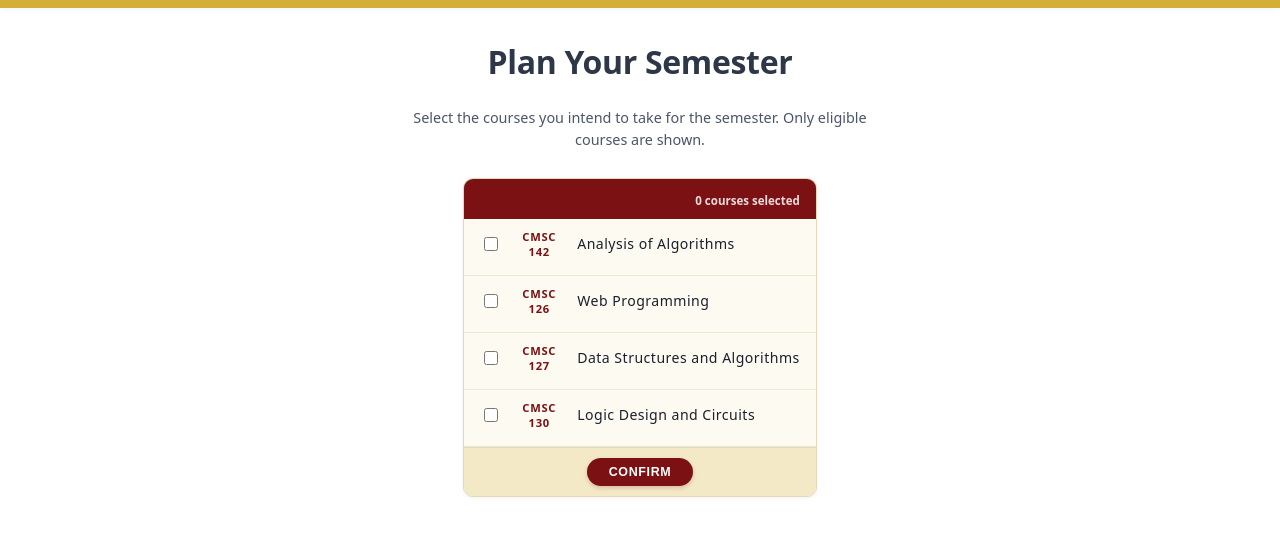
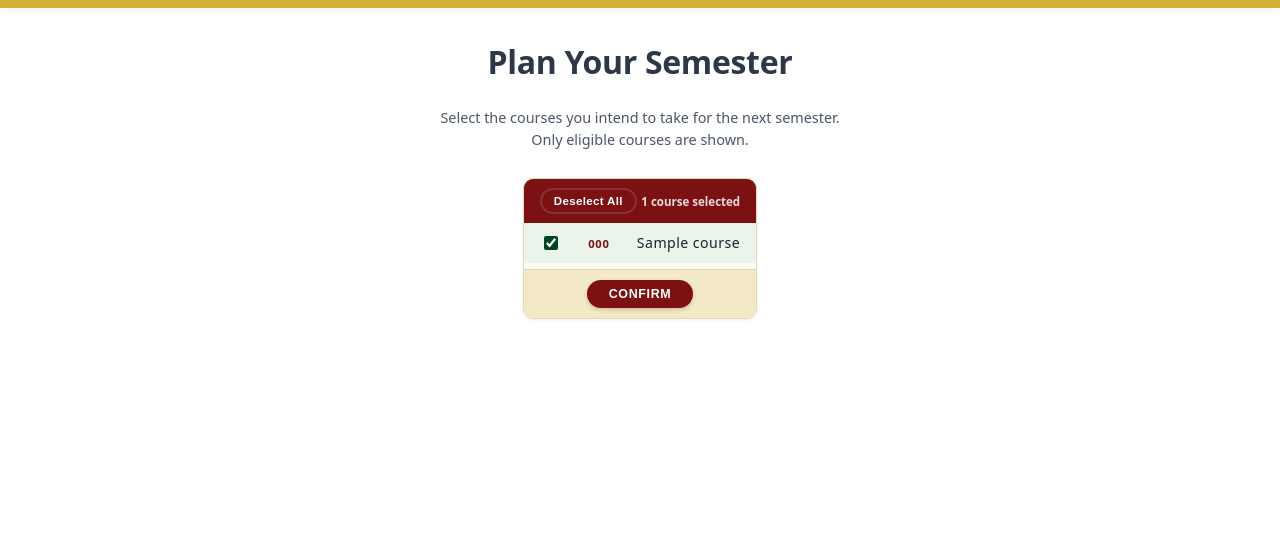
Before and after one commit to smnthmk/142-final-proj, a Flask app: template templates/proposal.html in a window 1280 px wide. Shown: the part 101-637 px from the top of the page. Run offline with Flask 3, Linux system fonts and the light colour scheme; the template is opened without the code that fills it: most values are stand-ins (such as "Sample title", 1, 10 or a date in 2020).

Commit message:
refined templates, app.py
fixed naming mismatch and added further check for eligible courses

```diff
--- a/app.py
+++ b/app.py
@@ -39,7 +39,7 @@ def find_student(student_number):
 def normalize_student_for_algorithm(student, selected_courses=None):
     in_progress = selected_courses
     if in_progress is None:
-        in_progress = student.get("in_progress_course", [])
+        in_progress = student.get("in_progress_courses", [])
 
     return {
         "current_year": student.get("year_level", 1),
@@ -58,20 +58,28 @@ def prerequisites_completed(course, completed_courses):
 
 def eligible_courses_for_student(student, courses):
     completed_courses = set(student.get("completed_courses", []))
-    in_progress_courses = set(student.get("in_progress_course", []))
-    completed_or_current = completed_courses | in_progress_courses
+    in_progress_courses = set(student.get("in_progress_courses", []))
+
+    projected_completed = completed_courses | in_progress_courses
+
     current_semester = student.get("current_semester", "1st")
+    target_semester = "2nd" if current_semester == "1st" else "1st"
 
     eligible = []
     for course in courses:
         code = course.get("course_code")
-        if not code or code in completed_or_current:
+
+        if not code or code in projected_completed:
             continue
-        if current_semester not in course.get("semester_availability", []):
+
+        if target_semester not in course.get("semester_availability", []):
             continue
-        if not prerequisites_completed(course, completed_or_current):
+
+        if not prerequisites_completed(course, projected_completed):
             continue
+
         eligible.append(course)
+
     return eligible
 
 
--- a/data/students.json
+++ b/data/students.json
@@ -6,7 +6,7 @@
         "year_level": 1,
         "current_semester": "1st",
         "completed_courses": [],
-        "in_progress_course": []
+        "in_progress_courses": []
     },
     {
         "student_number": "2024-12345",
@@ -29,7 +29,7 @@
             "Physics 71.1",
             "CMSC 22"
         ],
-        "in_progress_course": [
+        "in_progress_courses": [
             "CMSC 127",
             "CMSC 142",
             "CMSC 126",
@@ -51,7 +51,7 @@
             "CMSC 21",
             "CMSC 22"
         ],
-        "in_progress_course": [
+        "in_progress_courses": [
             "CMSC 57",
             "Math 53",
             "CMSC 126",
--- a/seed_data.json
+++ b/seed_data.json
@@ -280,7 +280,7 @@
             "year_level": 1,
             "current_semester": "1st",
             "completed_courses": [],
-            "in_progress_course": []
+            "in_progress_courses": []
         },
         {
             "student_number": "2024-12345",
@@ -303,7 +303,7 @@
                 "Physics 71.1",
                 "CMSC 22"
             ],
-            "in_progress_course": [
+            "in_progress_courses": [
                 "CMSC 127",
                 "CMSC 142",
                 "CMSC 126",
@@ -325,7 +325,7 @@
                 "CMSC 21",
                 "CMSC 22"
             ],
-            "in_progress_course": [
+            "in_progress_courses": [
                 "CMSC 57",
                 "Math 53",
                 "CMSC 126",
--- a/templates/login.html
+++ b/templates/login.html
@@ -22,7 +22,7 @@
             <strong>Non-prerequisite GEs, contingent Midyear courses, PE, and NSTP are excluded.</strong>
         </p>
 
-        <p class="login-prompt">Log-in to start validating your roadmap</p>
+        <p class="login-prompt">Log-in to start validating your plan</p>
 
         <form action="/login" method="POST">
             <div class="input-group">
--- a/templates/proposal.html
+++ b/templates/proposal.html
@@ -15,51 +15,37 @@
         <h2>Plan Your Semester</h2>
 
         <div class="info-note">
-            <p>Select the courses you intend to take for the semester. Only eligible courses are shown.</p>
+            <p>Select the courses you intend to take for the next semester.<br>Only eligible courses are shown.</p>
         </div>
 
         <form action="/proposal" method="POST">
             <div class="course-list-panel">
 
-                <div class="panel-header">
+        <div class="panel-header" style="display: flex; justify-content: space-between; align-items: center;">
+            <button type="button" id="toggle-all-btn" class="toggle-btn">Deselect All</button>
             <span class="panel-meta" id="selection-count">0 courses selected</span>
         </div>
 
-                <!--hardcoded, change later w GET sa backend-->
         <ul class="course-list" id="course-list">
-
+            {% for course in eligible_courses %}
             <li class="course-row">
-                        <label class="course-row-label" for="CMSC 142">
-                            <input type="checkbox" class="course-check" id="KOM101" name="selected_courses" value="KOM101">
-                            <span class="course-row-code">CMSC 142</span>
-                            <span class="course-row-name">Analysis of Algorithms</span>
+                <label class="course-row-label" for="{{ course.course_code }}">
+                    <input type="checkbox"
+                        class="course-check"
+                        id="{{ course.course_code }}"
+                        name="selected_courses"
+                        value="{{ course.course_code }}"
+                        checked>
+                    <span class="course-row-code">{{ course.course_code }}</span>
+                    <span class="course-row-name">{{ course.name }}</span>
                 </label>
             </li>
-
-
+            {% else %}
             <li class="course-row">
-                        <label class="course-row-label" for="CMSC126">
-                            <input type="checkbox" class="course-check" id="KOM103" name="selected_courses" value="KOM103">
-                            <span class="course-row-code">CMSC 126</span>
-                            <span class="course-row-name">Web Programming</span>
-                        </label>
+                <p>No eligible courses found for this semester. Check your prerequisites!</p>
             </li>
-
-                    <li class="course-row">
-                        <label class="course-row-label" for="CMSC127">
-                            <input type="checkbox" class="course-check" id="KOM112" name="selected_courses" value="KOM112">
-                            <span class="course-row-code">CMSC 127</span>
-                            <span class="course-row-name">Data Structures and Algorithms</span>
-                        </label>
-                    </li>
-
-                    <li class="course-row">
-                        <label class="course-row-label" for="CMSC130">
-                            <input type="checkbox" class="course-check" id="KOM113" name="selected_courses" value="KOM113">
-                            <span class="course-row-code">CMSC 130</span>
-                            <span class="course-row-name">Logic Design and Circuits</span>
-                        </label>
-                    </li>
+            {% endfor %}
+        </ul>
 
                 <div class="panel-footer">
                     <button type="submit">CONFIRM</button>
@@ -72,14 +58,41 @@
     <script>
         const checkboxes = document.querySelectorAll('.course-check');
         const countEl    = document.getElementById('selection-count');
+        const toggleBtn  = document.getElementById('toggle-all-btn');
+
+        updateCount();
 
         function updateCount() {
             const n = [...checkboxes].filter(cb => cb.checked).length;
+
             countEl.textContent = n === 0
                 ? '0 courses selected'
                 : `${n} course${n > 1 ? 's' : ''} selected`;
+
+            if (checkboxes.length > 0) {
+                if (n === checkboxes.length) {
+                    toggleBtn.textContent = 'Deselect All';
+                } else {
+                    toggleBtn.textContent = 'Select All';
+                }
+            } else {
+                toggleBtn.style.display = 'none'; // Hide button if no courses exist
+            }
         }
 
+        if (toggleBtn) {
+            toggleBtn.addEventListener('click', () => {
+                const shouldCheck = toggleBtn.textContent === 'Select All';
+
+                checkboxes.forEach(cb => {
+                    cb.checked = shouldCheck;
+                });
+
+                updateCount();
+            });
+        }
+
+        // Update count whenever a user manually clicks a checkbox
         checkboxes.forEach(cb => cb.addEventListener('change', updateCount));
     </script>
 </body>
--- a/templates/style.css
+++ b/templates/style.css
@@ -78,8 +78,8 @@ h2 {
 
 .login-prompt {
     font-weight: 700;
-    font-size: 0.95rem;
-    color: #104b0c;
+    font-size: 1.3rem;
+    color: #272d37;
     margin-bottom: 20px;
     padding-top: 16px;
 }
@@ -172,6 +172,23 @@ button:active { transform: scale(0.98); }
     color: rgba(255, 255, 255, 0.85);
 }
 
+.toggle-btn {
+    margin: 0;
+    padding: 5px 12px;
+    cursor: pointer;
+    background-color: transparent;
+    border: 2px solid #893234;
+    color: #ffffff;
+    border-radius: 24px;
+    font-size: 0.72rem;
+    font-weight: 700;
+    transition: background-color 0.2s ease;
+}
+
+.toggle-btn:hover {
+    background-color: #893234;
+}
+
 .course-list {
     list-style: none;
     margin: 0;
```
Also changed, not shown: templates/courses.css (deleted, +0 -117 lines). Lines whose indentation alone changed are shown as unchanged.
